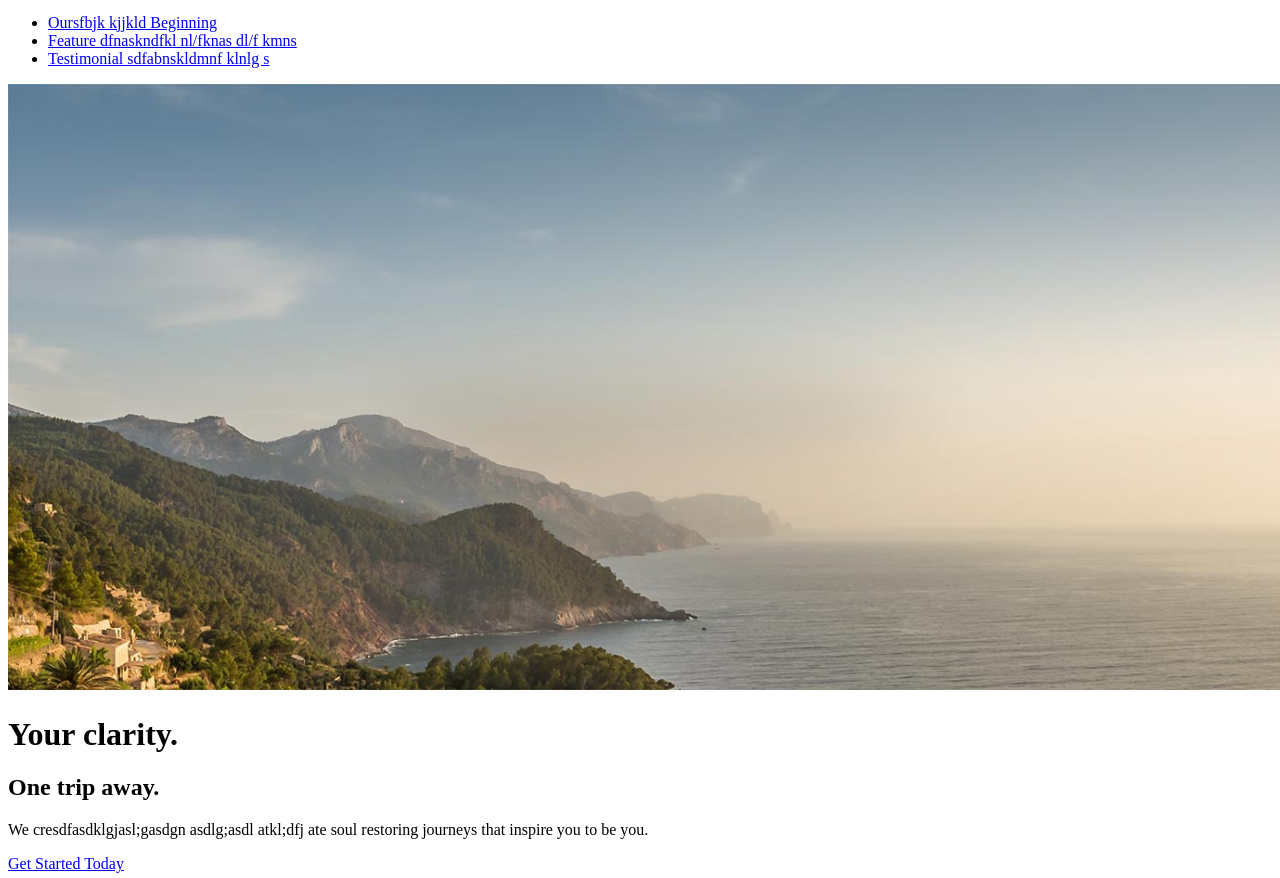
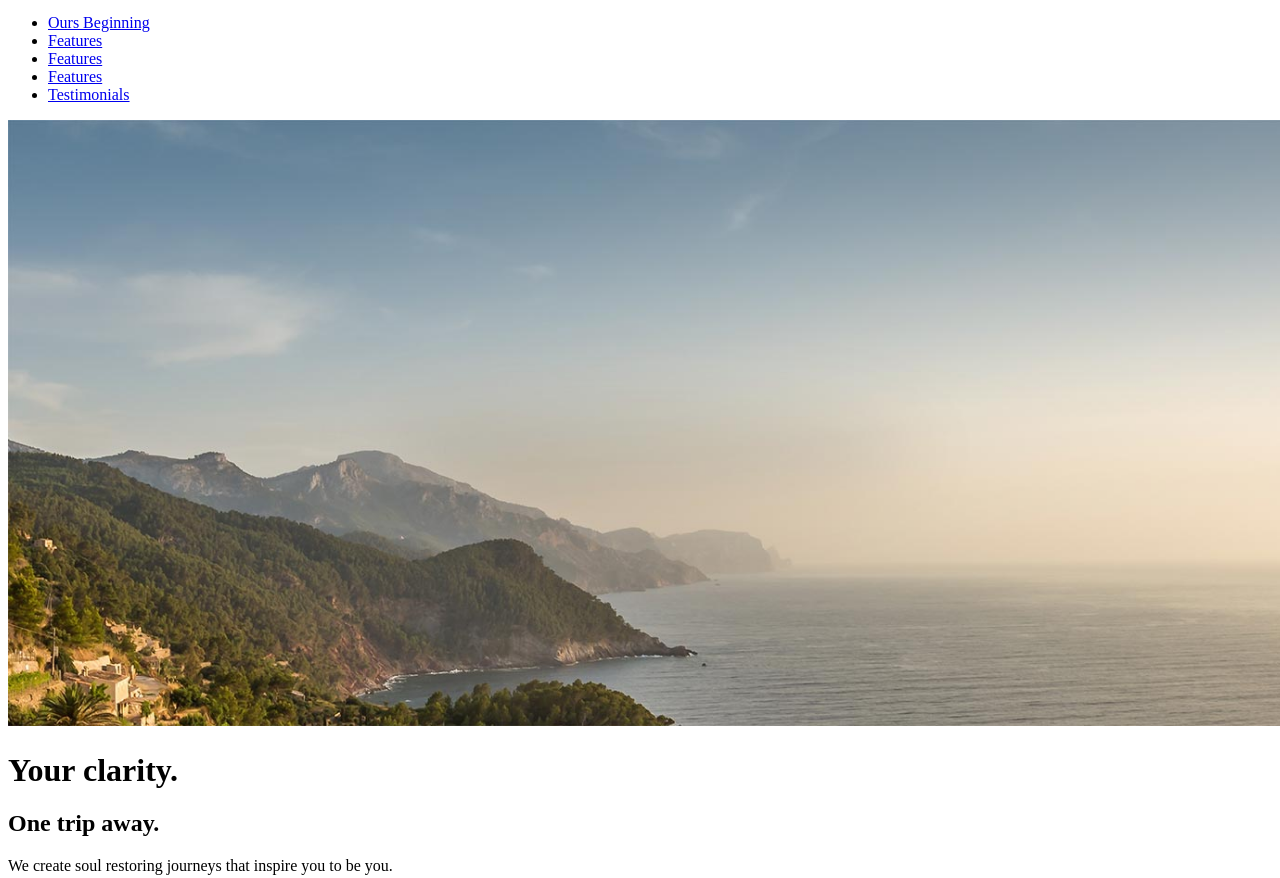
Before and after one commit to 744825/Travel-site-demo, a website: page app/index.html in a window 1280 px wide. Shown: the part 74-952 px from the top of the page. Drawn offline with Linux system fonts and the light colour scheme.

Commit message:
branch test

```diff
--- a/app/index.html
+++ b/app/index.html
@@ -14,9 +14,11 @@
     <a href="#" class="btn">Get in Touch</a>
     <nav>
       <ul>
-        <li><a href="#our-beginning">Oursfbjk kjjkld  Beginning</a></li>
-        <li><a href="#features">Feature dfnaskndfkl nl/fknas dl/f kmns</a></li>
-        <li><a href="#testimonials">Testimonial sdfabnskldmnf klnlg s</a></li>
+        <li><a href="#our-beginning">Ours Beginning</a></li>
+        <li><a href="#features">Features</a></li>
+        <li><a href="#features">Features</a></li>
+        <li><a href="#features">Features</a></li>
+        <li><a href="#testimonials">Testimonials</a></li>
       </ul>
     </nav>
   </header>
@@ -33,7 +35,7 @@
       <div class="wrapper">
         <h1 class="large-hero__title">Your clarity.</h1>
         <h2 class="large-hero__subtitle">One trip away.</h2>
-        <p class="large-hero__description">We cresdfasdklgjasl;gasdgn asdlg;asdl atkl;dfj ate soul restoring journeys that inspire you to be you.</p>
+        <p class="large-hero__description">We create soul restoring journeys that inspire you to be you.</p>
         <p><a href="#" class="btn btn--orange btn--large">Get Started Today</a></p>
       </div>
     </div>
```
